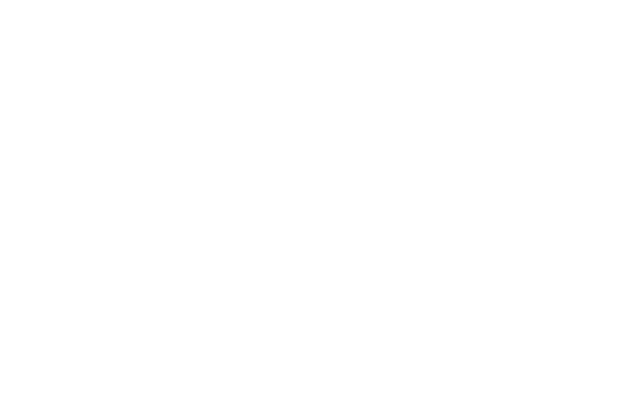
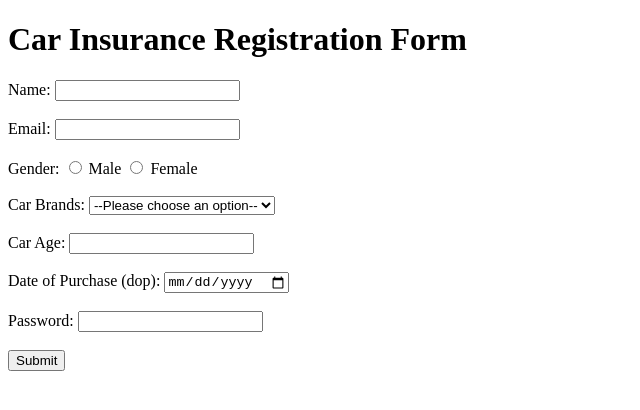
Before and after one commit to acciojob/car-insurance-form-Tanny2709, a website: page main.html in a window 1280 px wide. Shown: the whole page, without its empty margins (0-640 px from the left). Drawn offline with Linux system fonts and the light colour scheme.

Commit message:
created a submission

```diff
--- a/main.html
+++ b/main.html
@@ -1,16 +1,64 @@
 <!DOCTYPE html>
+<html lang="en">
+<head>
+    <meta charset="UTF-8" />
+    <meta name="viewport" content="width=device-width, initial-scale=1" />
+    <title>Car Insurance Registration Form</title>
+</head>
+<body>
 
-<html>
+    <h1>Car Insurance Registration Form</h1>
 
-<head>
-	<link rel="stylesheet" href="styles.css">
-</head>
+    <form method="post">
 
-<body>
-	<!-- the entire body must be written by student -->
-    <script type="text/javascript" src="./script.js">
-</script>
+        <!-- Name -->
+        <label for="name">Name:</label>
+        <input type="text" id="name" name="name" required>
+        <br><br>
+
+        <!-- Email -->
+        <label for="email">Email:</label>
+        <input type="email" id="email" name="email" required>
+        <br><br>
+
+        <!-- Gender -->
+        <label>Gender:</label>
+        <input type="radio" id="gender_male" name="gender" value="male" required>
+        <label for="gender_male">Male</label>
+
+        <input type="radio" id="gender_female" name="gender" value="female" required>
+        <label for="gender_female">Female</label>
+        <br><br>
+
+        <!-- Car Brands -->
+        <label for="cars">Car Brands:</label>
+        <select id="cars" name="cars">
+            <option value="">--Please choose an option--</option>
+            <option value="BMW">BMW</option>
+            <option value="Audi">Audi</option>
+            <option value="Mercedez">Mercedez</option>
+        </select>
+        <br><br>
+
+        <!-- Car Age -->
+        <label for="carage">Car Age:</label>
+        <input type="number" id="carage" name="carage" required>
+        <br><br>
+
+        <!-- Date of Purchase -->
+        <label for="dop">Date of Purchase (dop):</label>
+        <input type="date" id="dop" name="dop" required>
+        <br><br>
+
+        <!-- Password -->
+        <label for="password">Password:</label>
+        <input type="password" id="password" name="password" required>
+        <br><br>
+
+        <!-- Submit Button -->
+        <button type="submit">Submit</button>
+
+    </form>
 
 </body>
-
 </html>
```
